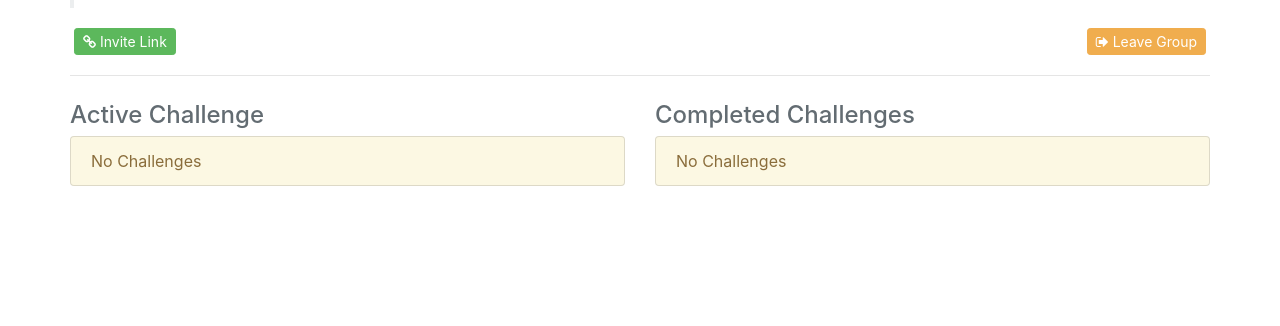
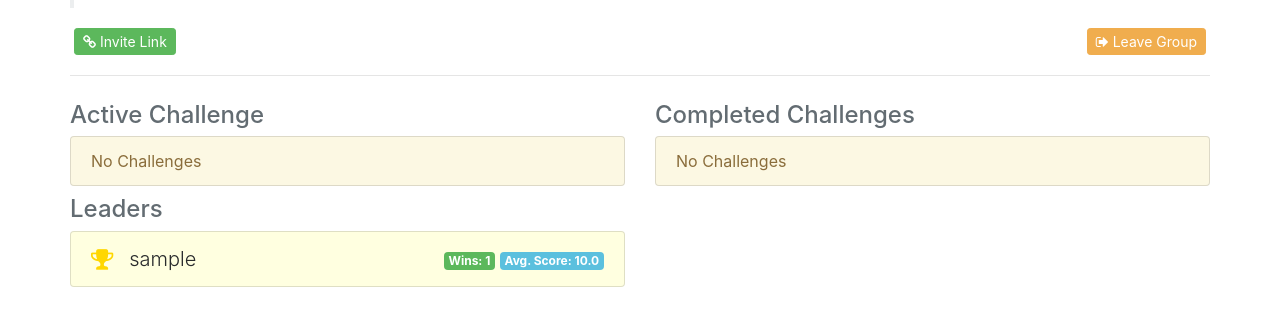
Before and after one commit to ianzimmerman/gifoff, a Flask app: template gifoff/blueprints/main/templates/main/group.html in a window 1280 px wide. Shown: the part 253-579 px from the top of the page. Run offline with Flask 2, Linux system fonts and the light colour scheme; tables that the repository leaves empty hold one stand-in row (values such as "Sample post"); the template is opened without the code that fills it: values that come from a table or form of the project are taken from there, most other values are stand-ins (such as "Sample title", 1, 10 or a date in 2020); some libraries are stand-ins or nearby versions.

Commit message:
added group leaders to group page

```diff
--- a/gifoff/blueprints/main/controllers.py
+++ b/gifoff/blueprints/main/controllers.py
@@ -6,6 +6,8 @@ import arrow
 from flask import Blueprint, url_for, render_template, request, redirect, abort, flash, session, current_app, jsonify
 from flask_mail import Message
 from flask_security import current_user, login_required
+
+from sqlalchemy import desc
 
 from .helpers import IDSlugConverter, add_app_url_map_converter
 from ...models import db, db_commit, User, Group, Challenge, Entry, Prompt
@@ -188,16 +190,12 @@ def new_challenge(group_id):
         'e': a.replace(hours=+4, minutes=+10).to(current_app.config['DEFAULT_TIMEZONE']).naive
     }
 
-    print(a, date_range)
-
     form = ChallengeForm(utc_start_time=date_range['s'], utc_end_time=date_range['e'], judge_id=judge_id)
     form.judge_id.choices = [(p.id, p.username) for p in group.players]
 
     if form.validate_on_submit() and group.active_count == 0:
         st = arrow.get(form.utc_start_time.data)
         et = arrow.get(form.utc_end_time.data)
-
-        print(st, et)
 
         c = Challenge(group=group,
                         author=current_user,
--- a/gifoff/blueprints/main/templates/main/group.html
+++ b/gifoff/blueprints/main/templates/main/group.html
@@ -16,7 +16,7 @@
                 <label for="authors">Manage Authors</label>
                 <select name="authors" id="authors" class="form-control" multiple>
                     {% for p in group.players %}
-                        <option value="{{p.id}}" {{ 'selected' if p in group.authors }}>{{ p.username }}</option>
+                        <option value="{{p.id}}" {{ 'selected' if p in group.authors }}>{{ p.username }} {{ p.group_wins(group) }} {{ p.group_score(group) }}</option>
                     {% endfor %}
                 </select>
                 </form>
@@ -39,10 +39,30 @@
         <div class="col-md">
             <h2 class="h4 text-muted">Active Challenge</h2>
             {{ challenge_list(challenges.active) }}
+            <h2 class="h4 text-muted">Leaders</h2>
+            <div class="list-group">
+                {% set bg_color = ['lightyellow', 'whitesmoke', 'antiquewhite'] %}
+                {% set color = ['gold', 'silver', 'sienna'] %}
+                {% for p in group.leaders %}
+                    <span class="list-group-item" style="background-color: {{ bg_color[loop.index-1] }}">
+                        <i class="fa fa-trophy mr-3" style="color: {{ color[loop.index-1] }}; font-size: x-large"></i>
+                        <p class="lead mb-0">{{ p.username }}</p>
+                        <span id="badges" class="ml-auto">
+                            <span class="badge badge-success">Wins: {{ p.group_wins(group) }}</span>
+                            <span class="badge badge-info">Avg. Score:  {{ p.group_score(group)/(p.group_entries(group) or 1) }}</span>
+                        </span>
+                    </span>
+                {% endfor %}
+            </div>
         </div>
         <div class="col-md">
             <h2 class="h4 text-muted">Completed Challenges</h2>
             {{ challenge_list(challenges.recent) }}
+        </div>
+    </div>
+    <div class="row">
+        <div class="col-md">
+
         </div>
     </div>
 {% endblock %}
--- a/gifoff/models.py
+++ b/gifoff/models.py
@@ -6,7 +6,7 @@ import arrow
 from flask_security import UserMixin, RoleMixin
 from flask_sqlalchemy import SQLAlchemy
 
-from sqlalchemy import func
+from sqlalchemy import func, select, desc
 from sqlalchemy.ext.associationproxy import association_proxy
 from sqlalchemy.ext.hybrid import hybrid_property, hybrid_method
 
@@ -23,9 +23,11 @@ def db_commit():
         return False
 
 def get_count(model, **filters):
-    #return q.with_entities(func.count()).scalar()
-    #return q.with_entities([func.count()]).order_by(None).scalar()
+    # return q.with_entities([func.count()]).order_by(None).scalar()
     return db.session.query(func.count(model.id)).filter_by(**filters).scalar() or 0
+
+def q_count(q):
+    return q.count() or 0
 
 
 class Base(db.Model):
@@ -71,6 +73,27 @@ class User(Base, UserMixin):
     player_of = db.relationship('Group', secondary='group_players')
     author_of = db.relationship('Group', secondary='group_authors')
 
+    @hybrid_method
+    def group_entries(self, group):
+        return db.session.query(func.count(Entry.id)).filter(Entry.player_id==self.id).filter(Entry.prompt_id.in_(group.prompts)).scalar() or 0
+
+    @hybrid_method
+    def group_score(self, group):
+        this = db.session.query(func.sum(Entry.score)).filter(Entry.player_id==self.id).filter(Entry.prompt_id.in_(group.prompts))
+        return round(this.scalar() or 0, 1)
+
+    @group_score.expression
+    def group_score(self, group):
+        return select([func.sum(Entry.score)]).where(Entry.player_id==self.id).where(Entry.prompt_id.in_(group.prompts))
+
+    @hybrid_method
+    def group_wins(self, group):
+        return q_count(db.session.query(Challenge).filter(Challenge.winner_id==self.id, Challenge.group_id==group.id))
+
+    @group_wins.expression
+    def group_wins(self, group):
+        return select([func.count(Challenge.winner_id)]).where(Challenge.winner_id==self.id).where(Challenge.group_id==group.id)
+
     def __repr__(self):
         return '{}'.format(self.email)
 
@@ -88,16 +111,20 @@ class Group(Base):
     authors = db.relationship('User', secondary='group_authors')
 
     @hybrid_property
+    def prompts(self):
+        return [p.id for c in self.challenges for p in c.prompts]
+
+    @hybrid_property
     def active_count(self):
-        return len([c.id for c in self.challenges if c.active == True])
+        return q_count(self.challenges.filter(Challenge.active==True))
 
     @hybrid_property
     def pending_count(self):
-        return len([c.id for c in self.challenges if c.pending == True])
+        return q_count(self.challenges.filter(Challenge.pending==True))
 
     @hybrid_property
     def incomplete_count(self):
-        return len([c.id for c in self.challenges if c.complete == False])
+        return q_count(self.challenges.filter(Challenge.complete==False))
 
     @hybrid_property
     def last_winner(self):
@@ -106,6 +133,11 @@ class Group(Base):
             return last_challenge.winner
         else:
             return None
+
+    @hybrid_property
+    def leaders(self):
+        this = db.session.query(User).filter(User.id.in_([p.id for p in self.players])).order_by(desc(User.group_wins(self))).order_by(desc(User.group_score(self))).limit(3)
+        return this
 
     def __repr__(self):
         return '{}'.format(self.name)
@@ -144,9 +176,9 @@ class Challenge(Base):
     def entry_count(self):
         return get_count(Entry, challenge_id=self.id)
 
-    @hybrid_property
-    def entry_count(self):
-        return get_count(Entry, challenge_id=self.id)
+#     @hybrid_property
+#     def entry_count(self):
+#         return get_count(Entry, challenge_id=self.id)
 
     @hybrid_property
     def complete(self):
--- a/gifoff/templates/layout.html
+++ b/gifoff/templates/layout.html
@@ -51,7 +51,7 @@
           </button>
           <div class="collapse navbar-collapse" id="mainNav">
             <a class="navbar-brand mt-2 mt-md-0" href="{{ url_for('main.index') }}">{{ config.APP_NAME }}</a>
-            <ul class="navbar-nav mr-auto">
+            <ul class="navbar-nav d-flex justify-content-start">
                 {%- for endpoint, text, children in navigation_bar -%}
                     <li class="nav-item {{ 'active' if request.endpoint == endpoint }}">
                         <a class="nav-link" href="{{ url_for(endpoint) }}">{{ text }}</a>
@@ -77,19 +77,14 @@
                 {% block navigation %}
                 {% endblock %}
                 {% if current_user.is_authenticated %}
-                    {% if current_user.has_role('ADMIN') %}
-                        <li class="nav-item float-right">
-                            <a class="nav-link" href="{{ url_for('admin.index') }}">Admin</a>
-                        </li>
-                    {% endif %}
-                    <li class="nav-item float-right">
+                    <li class="nav-item ml-auto">
                         <a class="nav-link" href="{{ url_for('security.logout') }}">Sign out</a>
                     </li>
                 {% else %}
                     <li class="nav-item">
                         <a class="nav-link" href="{{ url_for('security.register') }}">Register</a>
                     </li>
-                    <li  class="nav-item float-right">
+                    <li  class="nav-item ml-auto">
                         <a class="nav-link" href="{{ url_for('security.login') }}">Sign in</a>
                     </li>
                 {% endif %}
```
